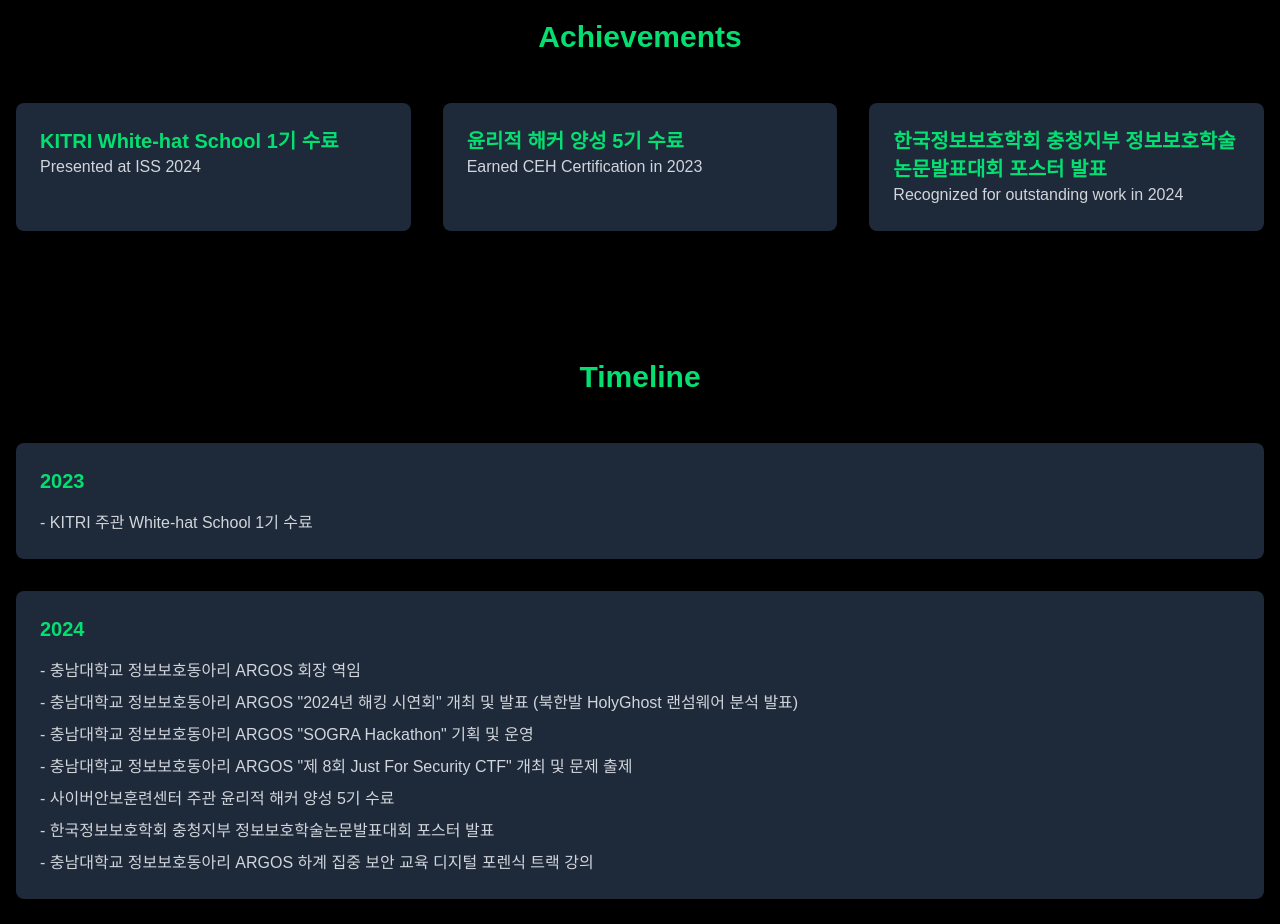
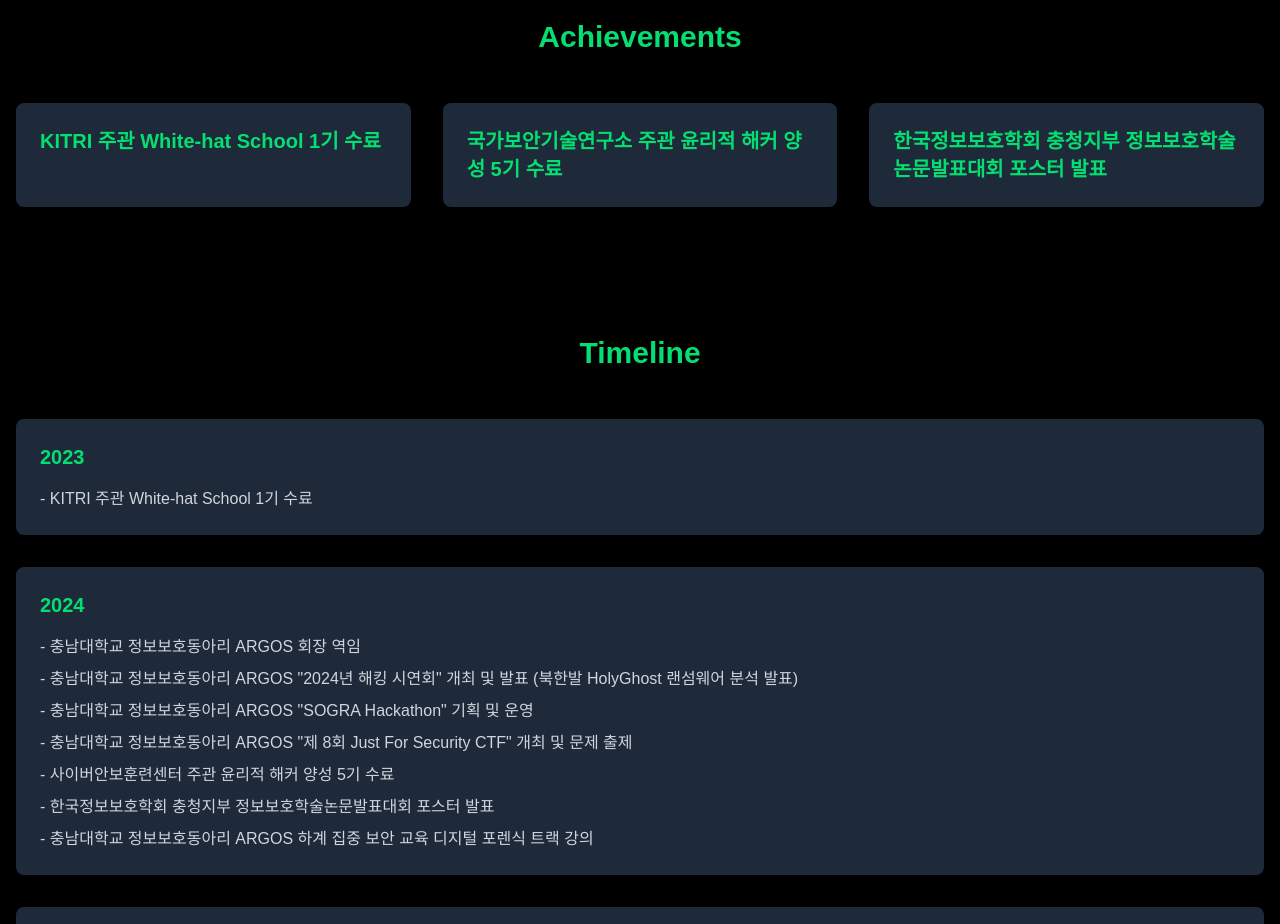
Before and after one commit to me0w2en/me0w2en.github.io, a Next.js app: page / in a window 1280 px wide. Shown: the part 2280-3204 px from the top of the page. Built offline with nearby package versions, Linux system fonts and the light colour scheme.

Commit message:
Design: description 삭제

```diff
--- a/src/components/Achievements.tsx
+++ b/src/components/Achievements.tsx
@@ -1,7 +1,8 @@
+// description 작성
 const achievements = [
-    { title: "KITRI White-hat School 1기 수료", description: "Presented at ISS 2024" },
-    { title: "윤리적 해커 양성 5기 수료", description: "Earned CEH Certification in 2023" },
-    { title: "한국정보보호학회 충청지부 정보보호학술논문발표대회 포스터 발표", description: "Recognized for outstanding work in 2024" },
+    { title: "KITRI 주관 White-hat School 1기 수료"},
+    { title: "국가보안기술연구소 주관 윤리적 해커 양성 5기 수료"},
+    { title: "한국정보보호학회 충청지부 정보보호학술논문발표대회 포스터 발표"},
   ];
 
   export const Achievements = () => {
@@ -18,7 +19,7 @@
                 className="p-6 bg-gray-800 rounded-lg shadow-md hover:shadow-xl transition-all"
               >
                 <h3 className="text-xl font-bold text-green-400">{item.title}</h3>
-                <p className="text-gray-300">{item.description}</p>
+                {/* <p className="text-gray-300">{item.description}</p> */}
               </div>
             ))}
           </div>
```
